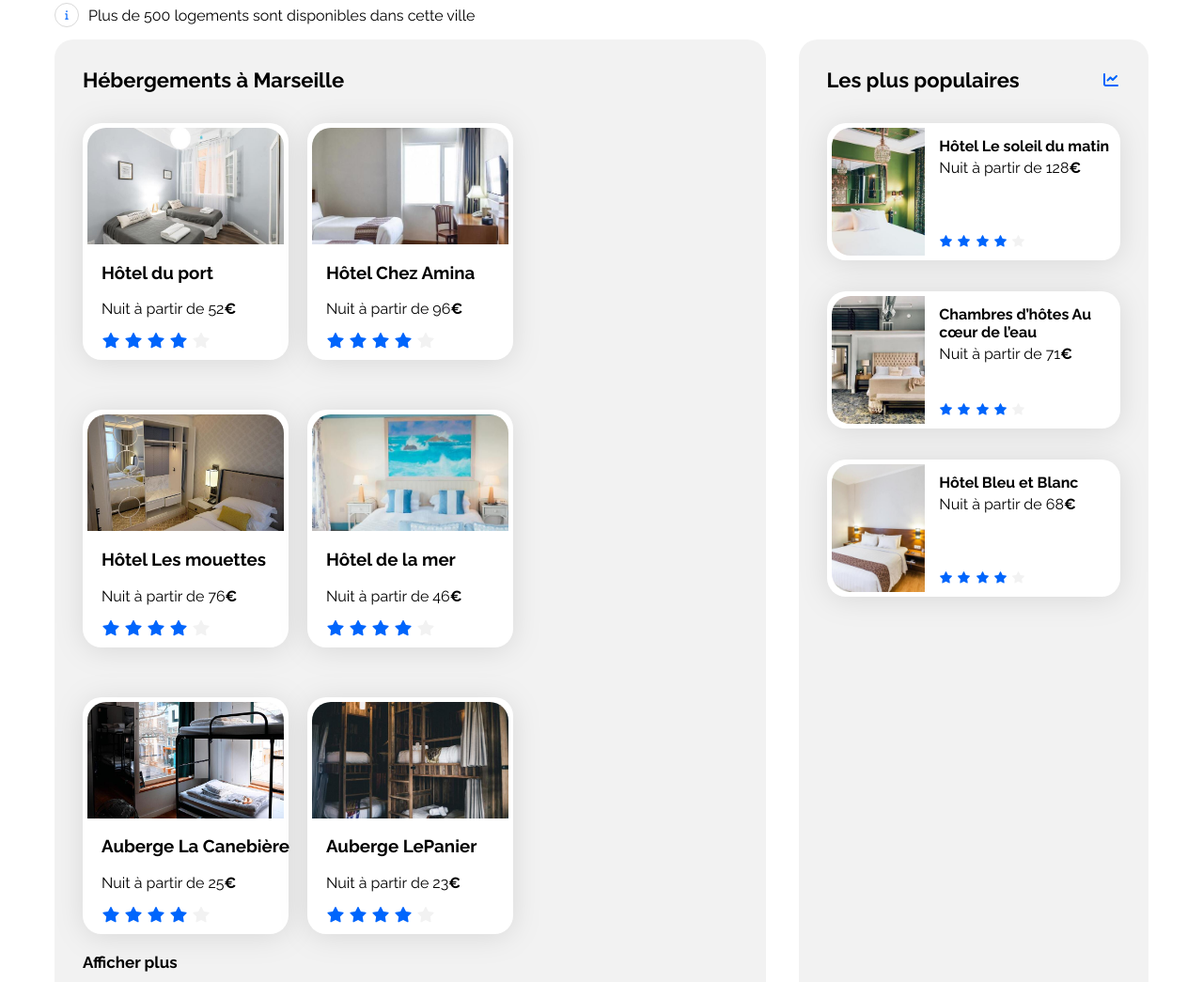
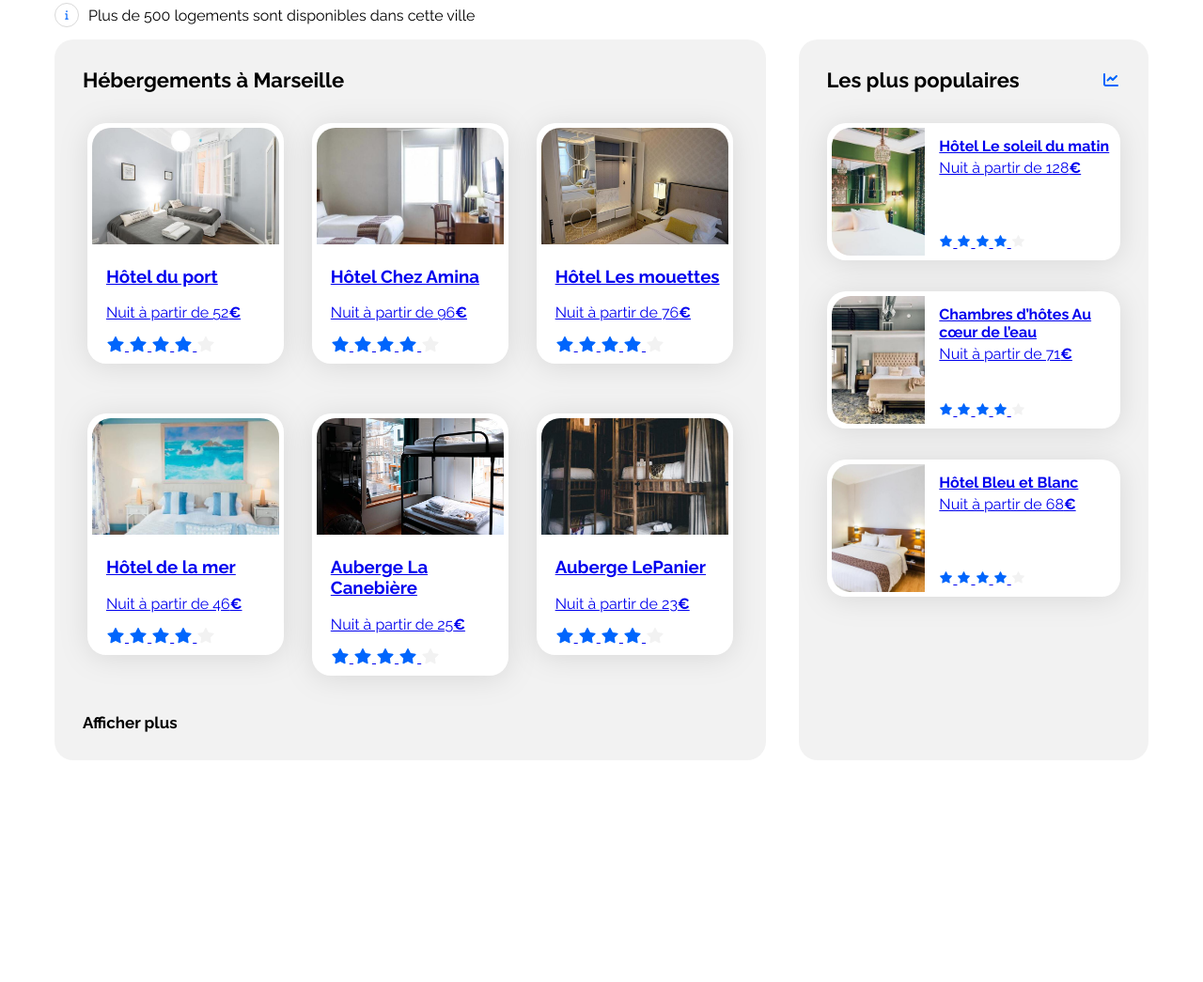
Before and after one commit to CoralineT/booki, a plain HTML site: page index.html in a window 1280 px wide. Shown: the part 369-1414 px from the top of the page at 94% size. After the commit the page ends 1186 px from the top, so only its background shows below. Drawn offline with Linux system fonts and the light colour scheme.

Commit message:
integration des cards html + css

```diff
--- a/css/style.css
+++ b/css/style.css
@@ -58,10 +58,10 @@ body {
 
 .nav-link:hover {
     border-top: solid 2px var(--main-color);
-    color: #0065FC;
+    color: var(--main-color);
 }
 
-/* Formulaire */
+/*********** Formulaire ***********/
 
 .search-bar {
     width: 23.563em;
@@ -139,6 +139,7 @@ body {
 
 .filter-btn:hover {
     background-color: var(--filter-bg-color);
+    cursor: pointer;
 }
 
 .icon-color-blue {
@@ -146,8 +147,8 @@ body {
 }
 
 .icon-filter {
-    width: 22px;
-    height: 18px;
+    width: 1.375em;
+    height: 1.125em;
 }
 
 .filter-btn-text {
@@ -179,10 +180,10 @@ body {
 
 .section-title {
     margin: 0;
-    font-size: 22px;
+    font-size: 1.375em;
 }
 
-/* Cards */
+/**************** Cards *************/
 
 .card {
     background-color: white;
@@ -191,12 +192,17 @@ body {
     filter: drop-shadow(0px 3px 15px rgba(0, 0, 0, 0.1));
 }
 
+.card:hover {
+    transition: transform 0.4s;
+    transform: scale(1.1);
+}
+
 .card img {
     object-fit: cover;
 }
 
 .card-title {
-    font-size: 16px;
+    font-size: 1em;
 }
 
 .euro {
@@ -230,19 +236,21 @@ body {
 .hebergements-cards {
     display: flex;
     flex-wrap: wrap;
+    justify-content: space-around;
     gap: 20px;
 }
 
-.hebergements-cards .card {
+.hebergements-cards-click {
     display: flex;
     flex-direction: column;
     margin-top: 33px;
     width: 30%;
+    padding-top: 0;
 }
 
 .hebergements-cards img {
     width: 100%;
-    height: 124px;
+    height: 7.75em;
     object-fit: cover;
     border-top-left-radius: 20px;
     border-top-right-radius: 20px;
@@ -259,12 +267,13 @@ body {
     margin-bottom: 5px;
 }
 
-.hebergements a {
+.link-plus {
+    display: block;
     text-decoration: none;
     color: black;
-    font-size: 17px;
+    font-size: 1.063em;
     font-weight: 700;
-    padding-top: 20px;
+    margin-top: 40px;
 }
 
 /****** Populaires ***********/
@@ -278,14 +287,20 @@ body {
     align-items: center;
 }
 
+.populaires-cards-click {
+    display: flex;
+    margin-top: 33px;
+    padding-top: 0;
+}
+
 .populaires-cards .card {
     display: flex;
-    margin-top: 33px;
+    width: 100%;
 }
 
 .populaires-cards img {
     width: 33%;
-    height: 136px;
+    height: 8.5em;
     border-top-left-radius: 20px;
     border-bottom-left-radius: 20px;
 }
@@ -344,11 +359,11 @@ body {
     }
 
     .populaires-cards .card-title {
-        font-size: 14px;
+        font-size: 0.875em;
     }
 
     .populaires-cards .card-subtitle {
-        font-size: 13px;
+        font-size: 0.813em;
     }
 }
 
--- a/index.html
+++ b/index.html
@@ -16,7 +16,7 @@
         crossorigin="anonymous" referrerpolicy="no-referrer" />-->
         <script src="./js/all.min.js" crossorigin="anonymous"></script>
         <link rel="stylesheet" href="./css/all.min.css">
-
+    <!-- Feuille de style CSS -->
         <link rel="stylesheet" href="./css/style.css">
 </head>
 
@@ -32,7 +32,7 @@
             </nav>
         </header>
         <main>
-            <section>
+            <section class="section-search">
                 <div>
                     <h2>Trouvez votre hébergement pour des vacances de rêve</h2>
                     <p>En plein centre-ville ou en pleine nature</p>
@@ -75,9 +75,9 @@
 
             <div class="hebergements-and-populaires">
                 <section class="hebergements">
-                    <!-- <div class="hebergements-contain"> -->
                         <h2 class="section-title">Hébergements à Marseille</h2>
                         <div class="hebergements-cards">
+                            <a href="#" class="hebergements-cards-click">
                                 <article class="card">
                                     <img src="./images/hebergements/fred-kleber.jpg" alt="photo de l'hôtel du port">
                                     <div class="card-content">
@@ -95,6 +95,8 @@
                                         </div>
                                     </div>
                                 </article>
+                            </a>
+                            <a href="#" class="hebergements-cards-click">
                                 <article class="card">
                                     <img src="./images/hebergements/febrian-zakaria.jpg" alt="photo de l'hôtel chez Amina">
                                     <div class="card-content">
@@ -112,6 +114,8 @@
                                         </div>
                                     </div>
                                 </article>
+                            </a>
+                            <a href="#" class="hebergements-cards-click">
                                 <article class="card">
                                     <img src="./images/hebergements/reisetopia.jpg" alt="photo de l'hôtel les mouettes">
                                     <div class="card-content">
@@ -129,6 +133,8 @@
                                         </div>
                                     </div>
                                 </article>
+                            </a>
+                            <a href="#" class="hebergements-cards-click">
                                 <article class="card">
                                     <img src="./images/hebergements/annie-spratt.jpg" alt="photo de l'hôtel de la mer">
                                     <div class="card-content">
@@ -146,6 +152,8 @@
                                         </div>
                                     </div>
                                 </article>
+                            </a>
+                            <a href="#" class="hebergements-cards-click">
                                 <article class="card">
                                     <img src="./images/hebergements/marcus-loke.jpg" alt="photo de l'auberge la Canebière">
                                     <div class="card-content">
@@ -163,6 +171,8 @@
                                         </div>
                                     </div>
                                 </article>
+                            </a>
+                            <a href="#" class="hebergements-cards-click">
                                 <article class="card">
                                     <img src="./images/hebergements/nicate-lee.jpg" alt="photo de l'auberge Le Panier">
                                     <div class="card-content">
@@ -180,9 +190,9 @@
                                         </div>
                                     </div>
                                 </article>
+                            </a>
                         </div>
-                        <a href="#">Afficher plus</a>
-                    <!-- </div> -->
+                        <a class="link-plus" href="#">Afficher plus</a>
                 </section>
                 <section class="populaires">
                     <div class="populaires-title">
@@ -190,6 +200,7 @@
                         <i class="fa-solid fa-chart-line icon-color-blue" aria-hidden="true"></i>
                     </div>
                     <div class="populaires-cards">
+                        <a href="#" class="populaires-cards-click">
                             <article class="card">
                                 <img src="./images/hebergements/emile-guillemot.jpg" alt="Image de la chambre d'hôtel montrant un lit">
                                 <div class="card-content">
@@ -207,6 +218,8 @@
                                     </div>
                                 </div>
                             </article>
+                        </a>
+                        <a href="#" class="populaires-cards-click">
                             <article class="card">
                                 <img src="./images/hebergements/aw-creative.jpg" alt="Image de la chambre d'hôtel montrant un lit">
                                 <div class="card-content">
@@ -224,6 +237,8 @@
                                     </div>
                                 </div>
                             </article>
+                        </a>
+                        <a href="#" class="populaires-cards-click">
                             <article class="card">
                                 <img src="./images/hebergements/febrian-zakaria2.jpg" alt="Image de la chambre d'hôtel montrant un lit">
                                 <div class="card-content">
@@ -241,6 +256,7 @@
                                     </div>
                                 </div>
                             </article>
+                        </a>
                     </div>
                 </section>
             </div>
```
Lines whose indentation alone changed are shown as unchanged.
